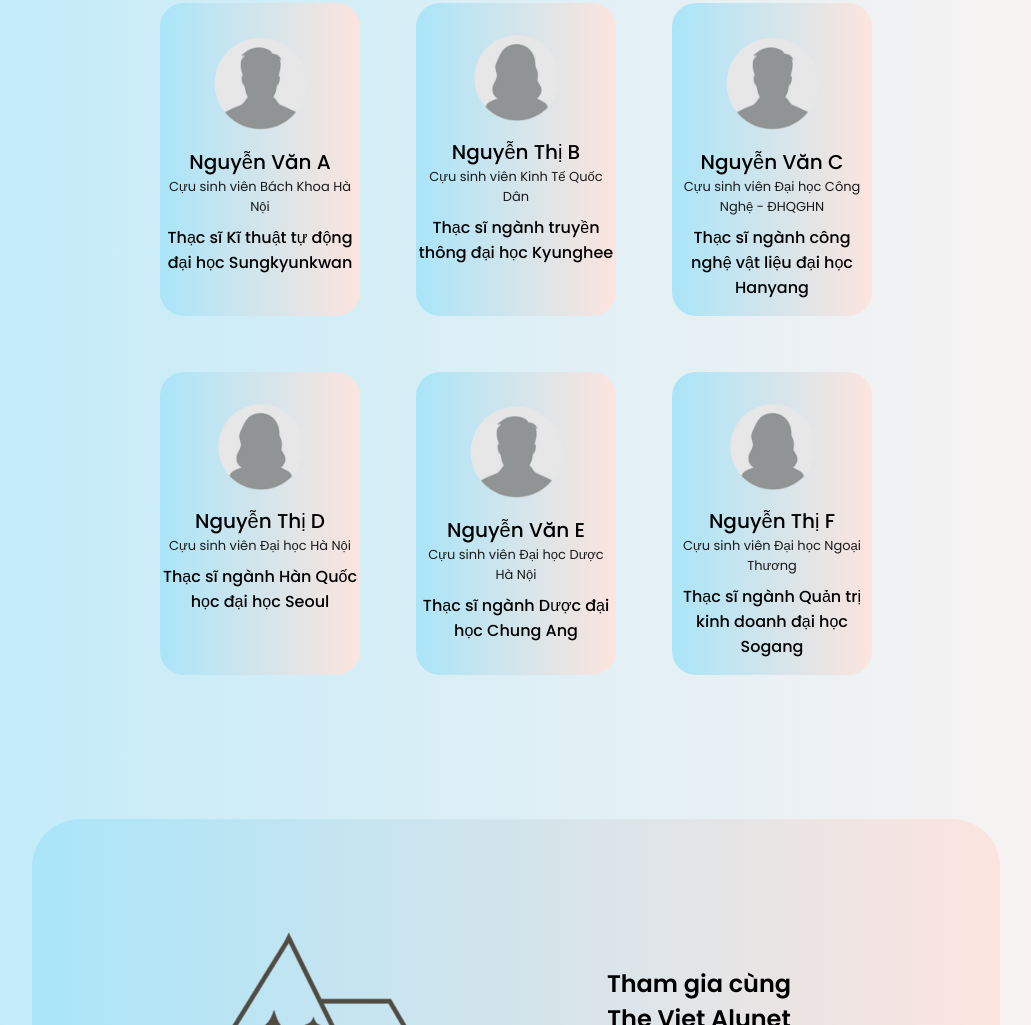
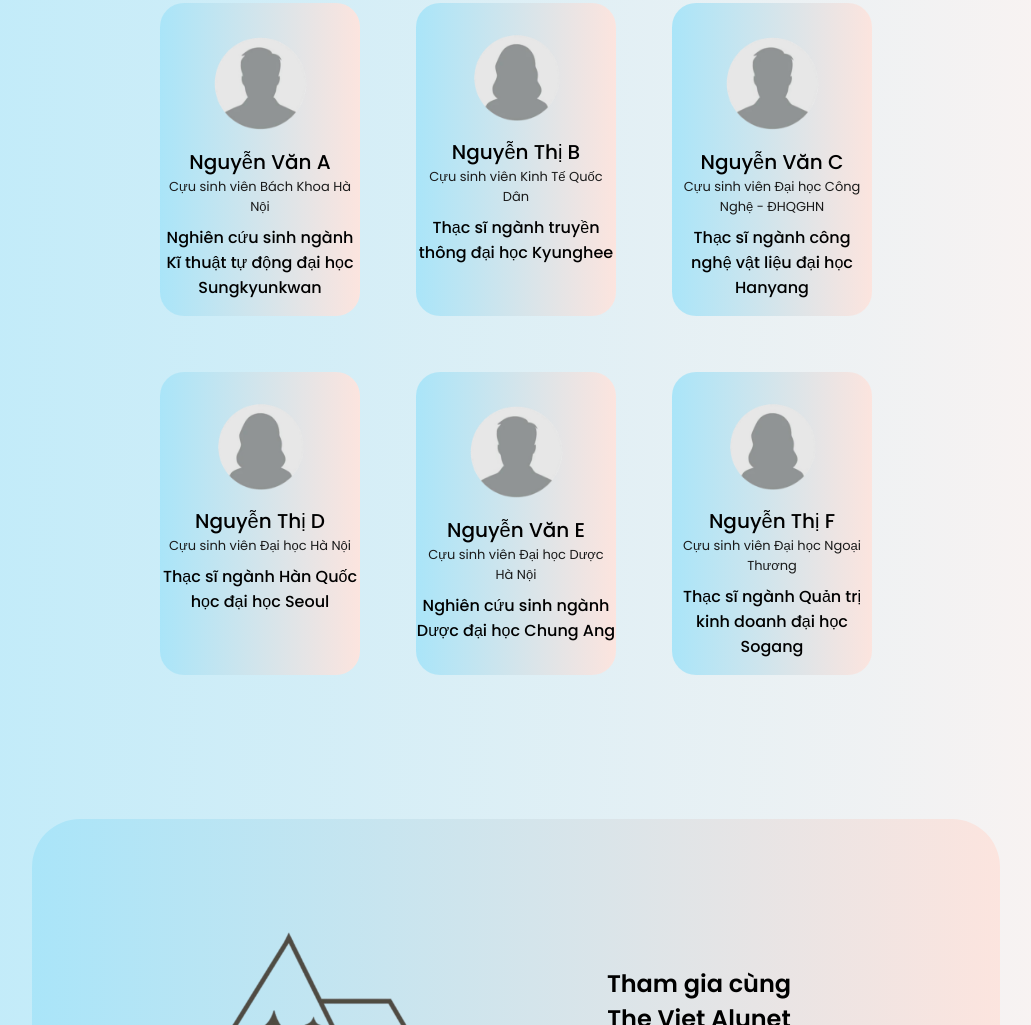
Before and after one commit to hocbonghanquoc101/hocbonghanquoc101.github.io, a plain HTML site: page index.html in a window 1280 px wide. Shown: the part 2036-3061 px from the top of the page, without its empty margins (124-1155 px from the left). Drawn offline with nearby package versions, Linux system fonts and the light colour scheme.

Commit message:
Update index.html

```diff
--- a/index.html
+++ b/index.html
@@ -143,7 +143,7 @@
                         <img src="assets/img/trick-treat1-img.png" alt="" class="trick__img">
                         <h3 class="trick__title">Nguyễn Văn A</h3>
                         <span class="trick__subtitle">Cựu sinh viên Bách Khoa Hà Nội</span>
-                        <span class="trick__price">Thạc sĩ Kĩ thuật tự động đại học Sungkyunkwan</span>
+                        <span class="trick__price">Nghiên cứu sinh ngành Kĩ thuật tự động đại học Sungkyunkwan</span>
                         <button class="button trick__button">
                             <i class='bx bx-cart-alt trick__icon'></i>
                         </button>
@@ -183,7 +183,7 @@
                         <img src="assets/img/trick-treat5-img.png" alt="" class="trick__img">
                         <h3 class="trick__title">Nguyễn Văn E</h3>
                         <span class="trick__subtitle">Cựu sinh viên Đại học Dược </br> Hà Nội</span>
-                        <span class="trick__price">Thạc sĩ ngành Dược đại học Chung Ang</span>
+                        <span class="trick__price">Nghiên cứu sinh ngành Dược đại học Chung Ang</span>
                         <button class="button trick__button">
                             <i class='bx bx-cart-alt trick__icon'></i>
                         </button>
```
